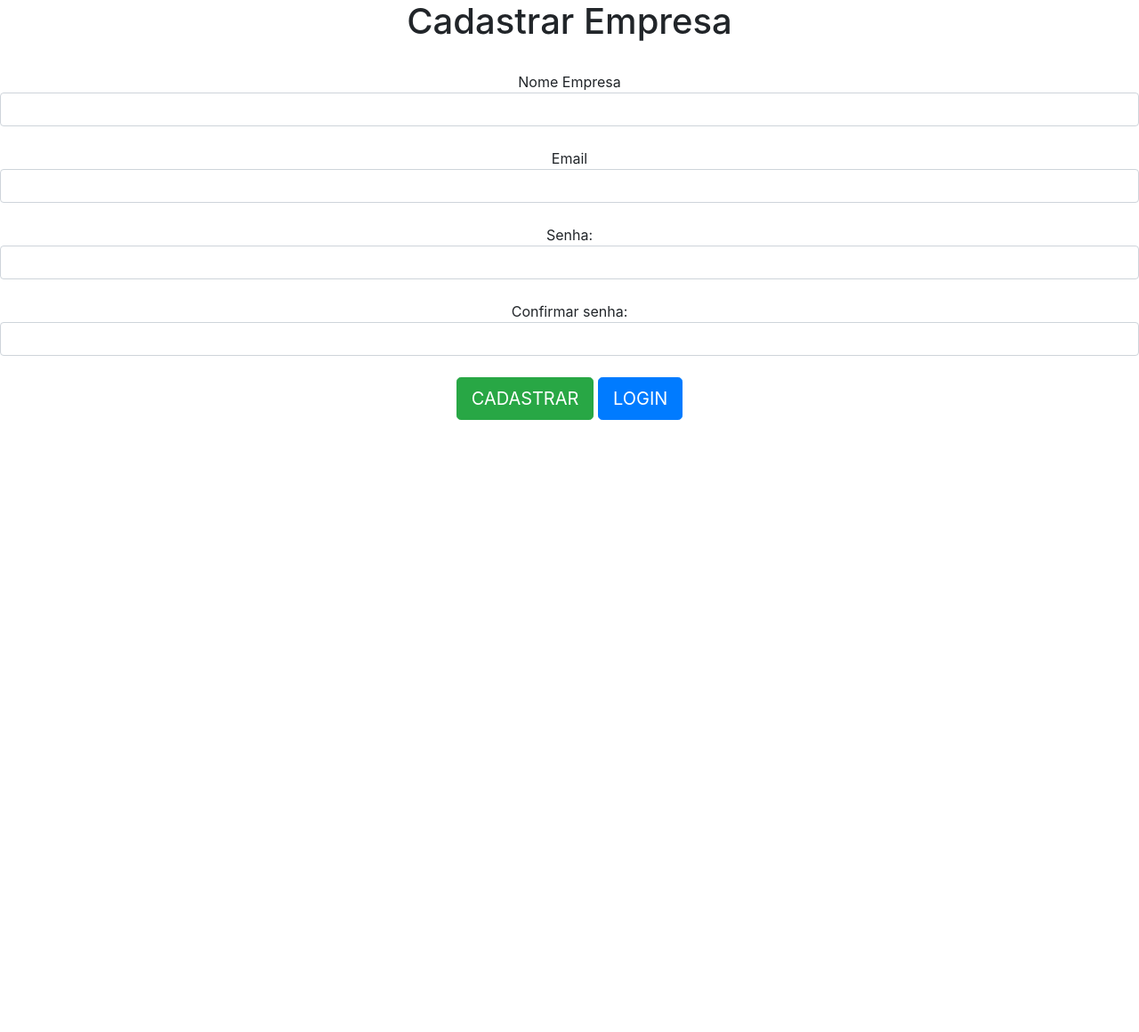
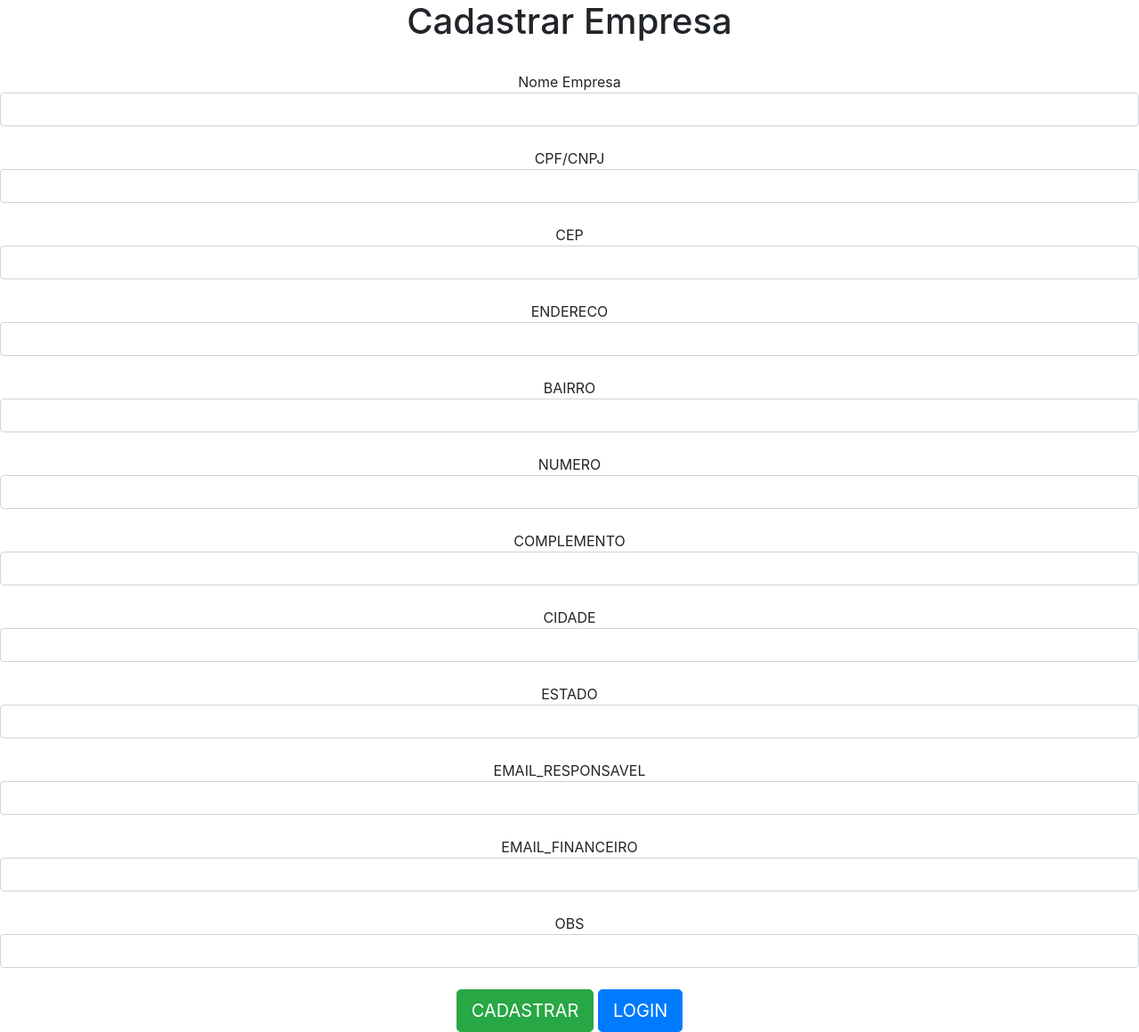
Before and after one commit to santosgv/erp_django, a Django app: page /auth/cadastro/ in a window 1280 px wide. Shown: the whole page at 89% size. Before the commit the page ends 472 px from the top, so only its background shows below. Run offline with Django 4.2, Linux system fonts and the light colour scheme.

Commit message:
esta salvando a pessoa sem a senha

```diff
--- a/autenticacao/admin.py
+++ b/autenticacao/admin.py
@@ -3,4 +3,5 @@ from .models import Empresa, Usuario
 
 
 admin.site.register(Empresa)
+
 admin.site.register(Usuario)
--- a/autenticacao/templates/cadastro.html
+++ b/autenticacao/templates/cadastro.html
@@ -22,14 +22,38 @@
             <span class="span-descricao">Nome Empresa</span>
             <input type="text" class="form-control input-cadastro" name="NOME_EMPRESA">
             <br>
-            <span class="span-descricao">Email</span>
-            <input type="text" class="form-control input-cadastro" name="email">
+            <span class="span-descricao">CPF/CNPJ</span>
+            <input type="text" class="form-control input-cadastro" name="CPF_CNPJ">
             <br>
-            <span class="span-descricao">Senha:</span>
-            <input type="password" class="form-control input-cadastro" name="password">
+            <span class="span-descricao">CEP</span>
+            <input type="text" class="form-control input-cadastro" name="CEP">
             <br>
-            <span class="span-descricao">Confirmar senha:</span>
-            <input type="password" class="form-control input-cadastro" name="confirm-password">
+            <span class="span-descricao">ENDERECO</span>
+            <input type="text" class="form-control input-cadastro" name="ENDERECO">
+            <br>
+            <span class="span-descricao">BAIRRO</span>
+            <input type="text" class="form-control input-cadastro" name="BAIRRO">
+            <br>
+            <span class="span-descricao">NUMERO</span>
+            <input type="text" class="form-control input-cadastro" name="NUMERO">
+            <br>
+            <span class="span-descricao">COMPLEMENTO</span>
+            <input type="text" class="form-control input-cadastro" name="COMPLEMENTO">
+            <br>
+            <span class="span-descricao">CIDADE</span>
+            <input type="text" class="form-control input-cadastro" name="CIDADE">
+            <br>
+            <span class="span-descricao">ESTADO</span>
+            <input type="text" class="form-control input-cadastro" name="ESTADO">
+            <br>
+            <span class="span-descricao">EMAIL_RESPONSAVEL</span>
+            <input type="text" class="form-control input-cadastro" name="EMAIL_RESPONSAVEL">
+            <br>
+            <span class="span-descricao">EMAIL_FINANCEIRO</span>
+            <input type="text" class="form-control input-cadastro" name="EMAIL_FINANCEIRO">
+            <br>
+            <span class="span-descricao">OBS</span>
+            <input type="text" class="form-control input-cadastro" name="OBS">
             <br>
             <input  type="submit" value="CADASTRAR" class="btn btn-success btn-lg">
             <a href="{% url 'logar' %}" class="btn btn-primary btn-lg">LOGIN</a>
--- a/autenticacao/views.py
+++ b/autenticacao/views.py
@@ -1,7 +1,8 @@
 from django.contrib import messages
 from django.contrib.messages import constants
+from django.http import HttpResponse
 from django.shortcuts import  redirect, render
-from django.contrib import auth
+from .models import Empresa ,Usuario
 
 
 
@@ -11,7 +12,44 @@ def cadastro(request):
 
     elif request.method == "POST":
 
-        return render(request, 'cadastro.html')
+        NOME_EMPRESA = request.POST.get("NOME_EMPRESA")
+        CPF_CNPJ = request.POST.get("CPF_CNPJ")
+        CEP = request.POST.get("CEP")
+        ENDERECO = request.POST.get("ENDERECO")
+        BAIRRO = request.POST.get("BAIRRO")
+        NUMERO = request.POST.get("NUMERO")
+        COMPLEMENTO = request.POST.get("COMPLEMENTO")
+        CIDADE = request.POST.get("CIDADE")
+        ESTADO = request.POST.get("ESTADO")
+        EMAIL_RESPONSAVEL = request.POST.get("EMAIL_RESPONSAVEL")
+        EMAIL_FINANCEIRO = request.POST.get("EMAIL_FINANCEIRO")
+        OBS = request.POST.get("OBS")
+
+
+
+        empresa = Empresa(
+            NOME_EMPRESA = NOME_EMPRESA,
+            CPF_CNPJ = CPF_CNPJ,
+            CEP = CEP,
+            ENDERECO = ENDERECO,
+            BAIRRO = BAIRRO,
+            NUMERO = NUMERO,
+            COMPLEMENTO = COMPLEMENTO,
+            CIDADE = CIDADE,
+            ESTADO = ESTADO,
+            RESPONSAVEL = NOME_EMPRESA,
+            EMAIL_RESPONSAVEL = EMAIL_RESPONSAVEL,
+            EMAIL_FINANCEIRO = EMAIL_FINANCEIRO,
+            OBS = OBS)
+
+        empresa.save()
+
+        usuario_root = Usuario.objects.create(username=NOME_EMPRESA , first_name=CPF_CNPJ,email=EMAIL_RESPONSAVEL,ID_EMPRESA= Empresa.objects.get(id=empresa.id))
+        usuario_root.save()
+
+
+
+        return HttpResponse('Foii')
 
 def logar(request):
     if request.method == "GET":
@@ -20,5 +58,4 @@ def logar(request):
 
 
 def sair(request):
-    auth.logout(request)
     return redirect('/auth/logar')
```
Also changed, not shown: autenticacao/models.py (+4 -5 lines), autenticacao/migrations/0001_initial.py (deleted), autenticacao/migrations/0002_alter_usuario_empresa.py (deleted), autenticacao/migrations/0003_alter_usuario_empresa.py (deleted), autenticacao/migrations/__init__.py (deleted).
